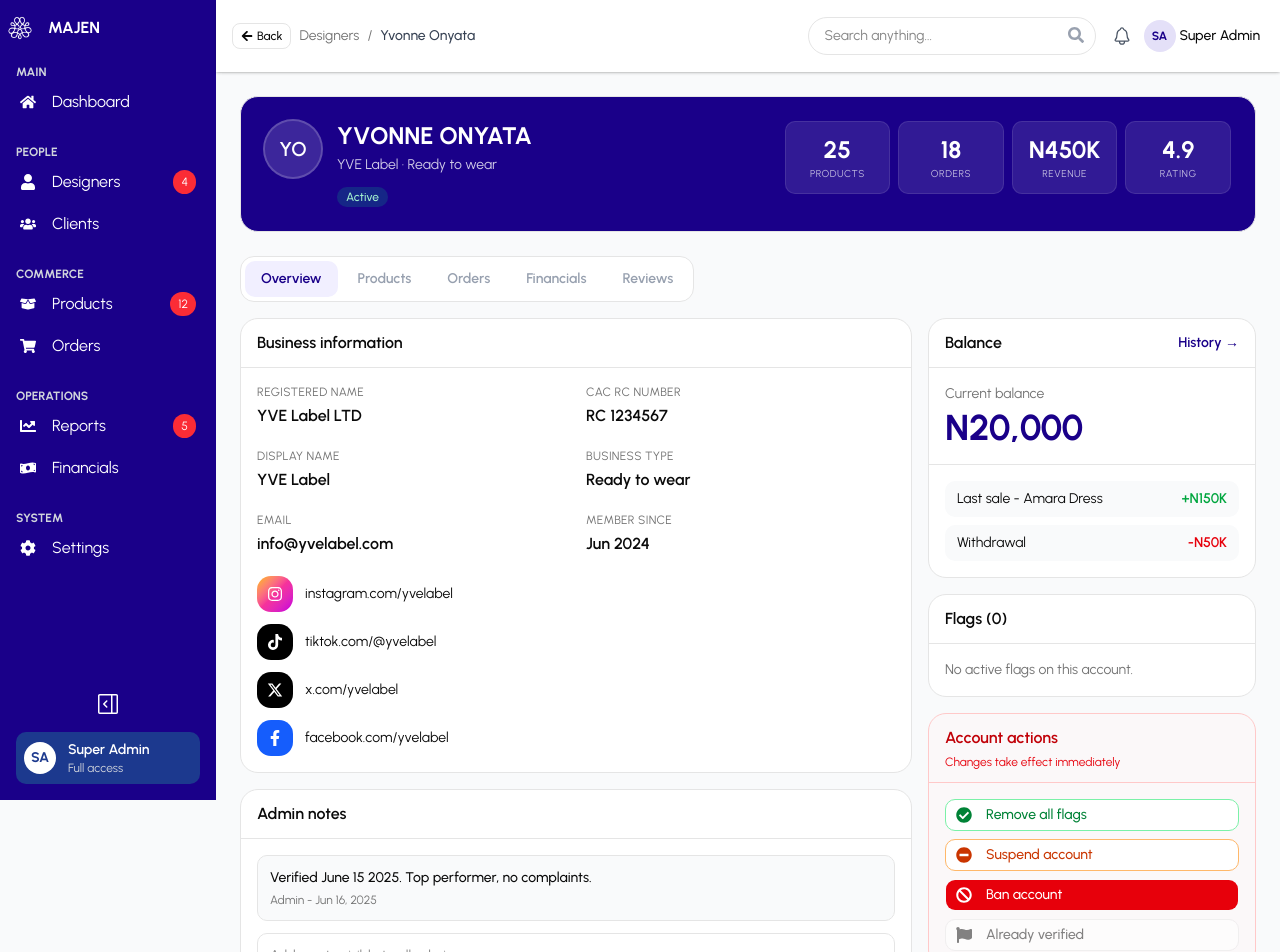
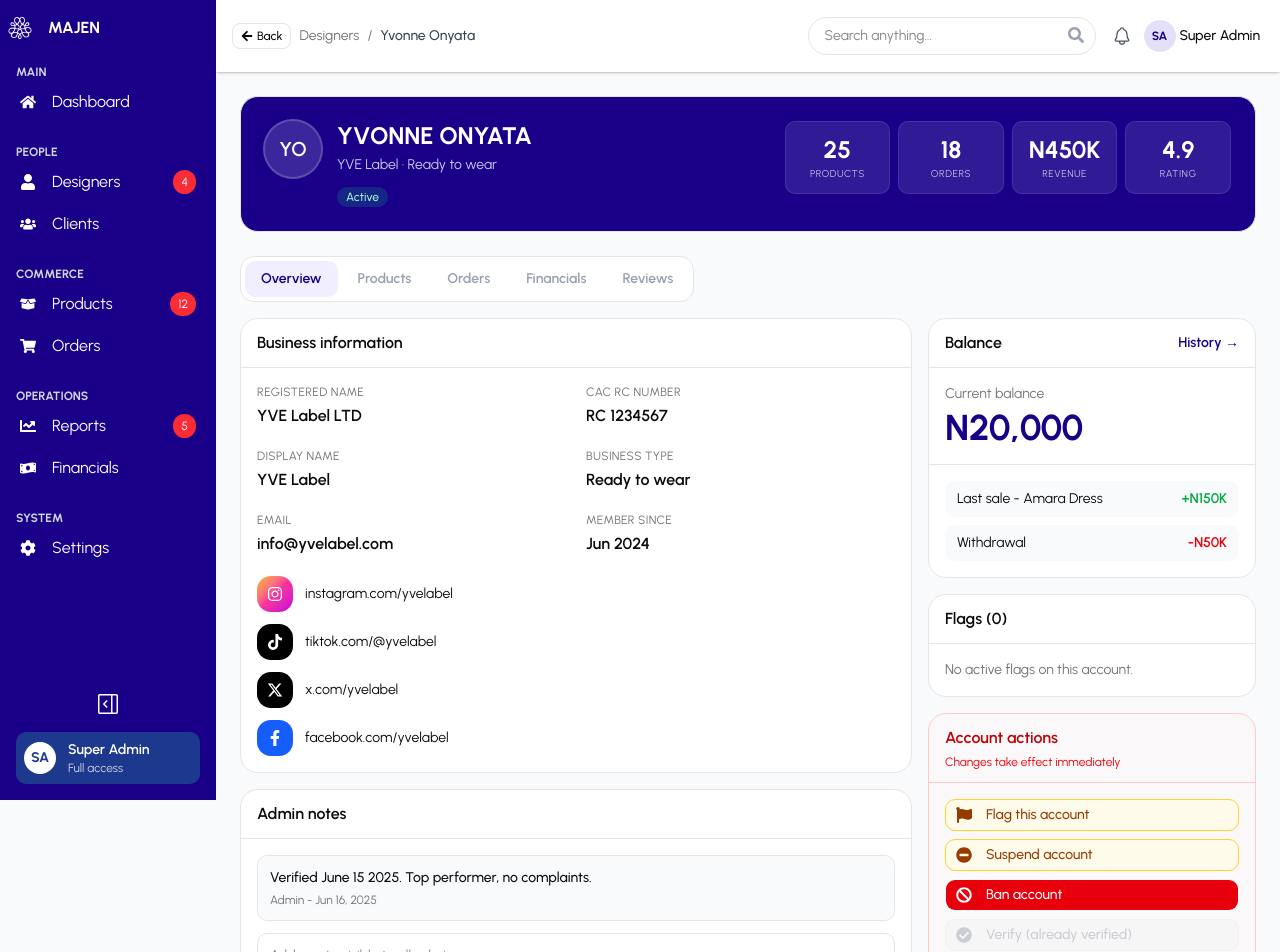
Before and after one commit to Dhavisco/Majen-Admin, a Next.js app: page /dashboard/designers/1 in a window 1280 px wide. Shown: the top 952 px of the page. Built offline with nearby package versions, Linux system fonts and the light colour scheme.

Commit message:
feat: designer account account action based on designer

```diff
--- a/app/dashboard/designers/[id]/DesignerProfileTabs.tsx
+++ b/app/dashboard/designers/[id]/DesignerProfileTabs.tsx
@@ -15,6 +15,14 @@ type DesignerProfileTabsProps = {
 }
 
 type TabId = 'overview' | 'products' | 'orders' | 'financials' | 'reviews'
+type AccountActionTone = 'primary' | 'danger' | 'warning' | 'success' | 'muted'
+
+type AccountAction = {
+    label: string
+    icon: IconType
+    tone: AccountActionTone
+    disabled?: boolean
+}
 
 const tabs: Array<{ id: TabId; label: string }> = [
     { id: 'overview', label: 'Overview' },
@@ -29,6 +37,14 @@ const iconByPlatform: Record<string, { Icon: IconType; className: string; iconCl
     TT: { Icon: FaTiktok, className: 'bg-black text-white' },
     X: { Icon: FaXTwitter, className: 'bg-black text-white' },
     FB: { Icon: FaFacebookF, className: 'bg-blue-600 text-white' },
+}
+
+const toneClassByAction: Record<AccountActionTone, string> = {
+    primary: 'bg-[#1A0089] text-white hover:bg-[#14006b] border-transparent',
+    danger: 'bg-red-600 text-white hover:bg-red-700 border-transparent',
+    warning: 'border border-amber-300 bg-amber-50 text-amber-800 hover:bg-amber-100',
+    success: 'border border-emerald-300 bg-emerald-50 text-emerald-700 hover:bg-emerald-100',
+    muted: 'border border-gray-200 bg-gray-100 text-gray-400 hover:bg-gray-100',
 }
 
 const ProductStatusPill = ({ status }: { status: 'Active' | 'Pending review' | 'Rejected' }) => {
@@ -97,6 +113,41 @@ export default function DesignerProfileTabs({ designer }: DesignerProfileTabsPro
         ],
         []
     )
+
+    const accountActions = useMemo<AccountAction[]>(() => {
+        switch (designer.status) {
+            case 'Pending':
+                return [
+                    { label: 'Verify account', icon: FaCheckCircle, tone: 'primary' },
+                    { label: 'Reject application', icon: FaBan, tone: 'danger' },
+                    { label: 'Flag this account', icon: FaFlag, tone: 'warning' },
+                    { label: 'Suspend (verify first)', icon: FaMinusCircle, tone: 'muted', disabled: true },
+                ]
+            case 'Banned':
+                return [
+                    { label: 'Reactivate account', icon: FaCheckCircle, tone: 'success' },
+                    { label: 'Suspend (already banned)', icon: FaMinusCircle, tone: 'muted', disabled: true },
+                    { label: 'Flag (already banned)', icon: FaFlag, tone: 'muted', disabled: true },
+                    { label: 'Verify (resolve ban first)', icon: FaCheckCircle, tone: 'muted', disabled: true },
+                ]
+            case 'Suspended':
+                return [
+                    { label: 'Reactivate account', icon: FaCheckCircle, tone: 'success' },
+                    { label: 'Flag this account', icon: FaFlag, tone: 'warning' },
+                    { label: 'Ban account', icon: FaBan, tone: 'danger' },
+                    { label: 'Verify (resolve suspension first)', icon: FaCheckCircle, tone: 'muted', disabled: true },
+                ]
+            case 'Active':
+            case 'Flagged':
+            default:
+                return [
+                    { label: 'Flag this account', icon: FaFlag, tone: 'warning' },
+                    { label: 'Suspend account', icon: FaMinusCircle, tone: 'warning' },
+                    { label: 'Ban account', icon: FaBan, tone: 'danger' },
+                    { label: 'Verify (already verified)', icon: FaCheckCircle, tone: 'muted', disabled: true },
+                ]
+        }
+    }, [designer.status])
 
     return (
         <section className="space-y-4">
@@ -233,18 +284,20 @@ export default function DesignerProfileTabs({ designer }: DesignerProfileTabsPro
                                 <p className="mt-1 text-xs text-red-600">Changes take effect immediately</p>
                             </div>
                             <div className="space-y-2 p-3 sm:p-4">
-                                <Button variant="outline" className="w-full justify-start border-green-300 text-green-700 hover:bg-green-50">
-                                    <FaCheckCircle className="mr-2" /> Remove all flags
-                                </Button>
-                                <Button variant="outline" className="w-full justify-start border-orange-300 text-orange-700 hover:bg-orange-50">
-                                    <FaMinusCircle className="mr-2" /> Suspend account
-                                </Button>
-                                <Button className="w-full justify-start bg-red-600 text-white hover:bg-red-700">
-                                    <FaBan className="mr-2" /> Ban account
-                                </Button>
-                                <Button variant="outline" disabled className="w-full justify-start">
-                                    <FaFlag className="mr-2" /> Already verified
-                                </Button>
+                                {accountActions.map((action) => {
+                                    const Icon = action.icon
+
+                                    return (
+                                        <Button
+                                            key={action.label}
+                                            type="button"
+                                            disabled={action.disabled}
+                                            className={`w-full justify-start ${toneClassByAction[action.tone]}`}
+                                        >
+                                            <Icon className="mr-2" /> {action.label}
+                                        </Button>
+                                    )
+                                })}
                             </div>
                         </div>
                     </aside>
```
